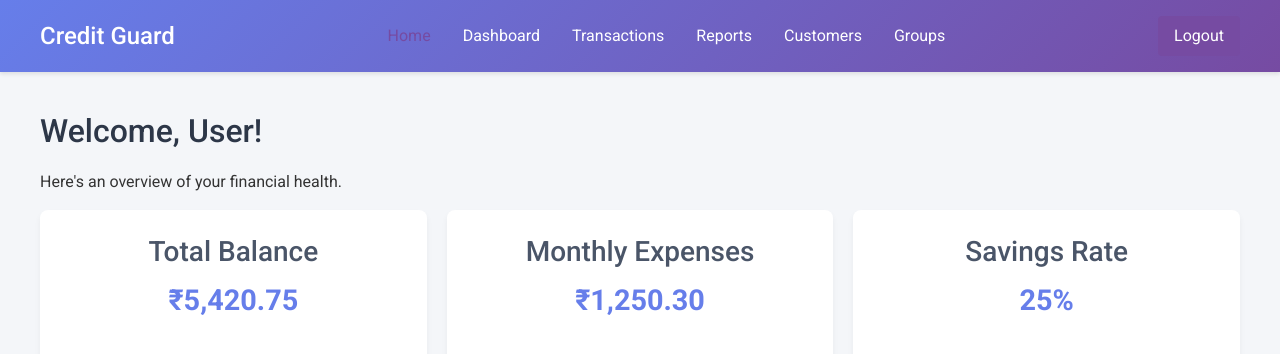
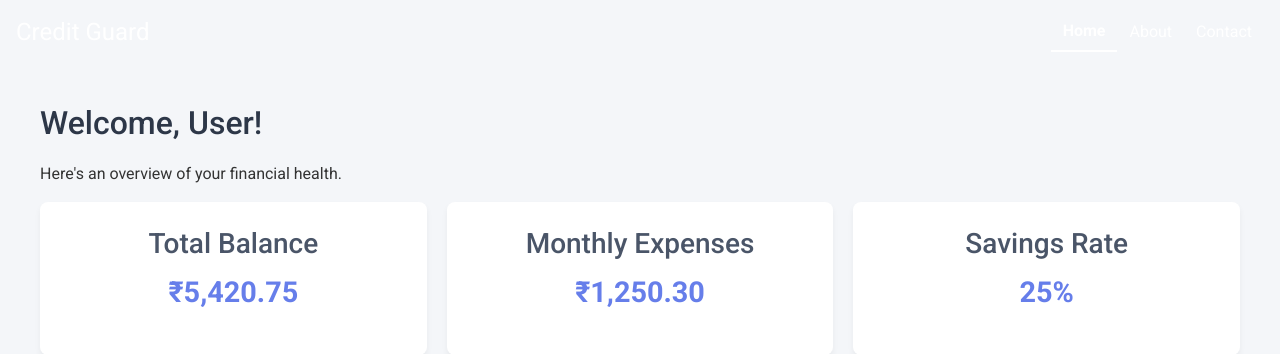
Before and after one commit to sureshkandi88/credit-guard-app, an Angular app: page /home in a window 1280 px wide. Shown: the top 354 px of the page. Built offline with nearby package versions, Linux system fonts and the light colour scheme; sample sign-in values are in the browser's storage.

Commit message:
API End point changes and Checkpoint - 9

```diff
--- a/src/app/shared/header/header.component.html
+++ b/src/app/shared/header/header.component.html
@@ -1,30 +1,26 @@
-<header class="app-header">
-  <div class="header-content">
-    <div class="logo">
-      <h1>Credit Guard</h1>
-    </div>
+<mat-toolbar color="primary">
+  <span class="title">Credit Guard</span>
+  <span class="spacer"></span>
+  <button mat-icon-button *ngIf="isHandset$ | async" (click)="sidenav.toggle()">
+    <mat-icon>menu</mat-icon>
+  </button>
+  <nav class="desktop-nav" *ngIf="!(isHandset$ | async)">
+    <a mat-button routerLink="/" routerLinkActive="active">Home</a>
+    <a mat-button routerLink="/about" routerLinkActive="active">About</a>
+    <a mat-button routerLink="/contact" routerLinkActive="active">Contact</a>
+  </nav>
+</mat-toolbar>
 
-    <div class="mobile-toggle" (click)="toggleMobileMenu()">
-      <span class="hamburger-icon" [class.active]="isMobileMenuOpen">
-        <span></span>
-        <span></span>
-        <span></span>
-      </span>
-    </div>
+<mat-sidenav-container>
+  <mat-sidenav #sidenav mode="over" [fixedInViewport]="true">
+    <mat-nav-list>
+      <a mat-list-item routerLink="/" (click)="sidenav.close()">Home</a>
+      <a mat-list-item routerLink="/about" (click)="sidenav.close()">About</a>
+      <a mat-list-item routerLink="/contact" (click)="sidenav.close()">Contact</a>
+    </mat-nav-list>
+  </mat-sidenav>
 
-    <nav class="main-nav" [class.mobile-open]="isMobileMenuOpen">
-      <ul>
-        <li><a routerLink="/home" [class.active]="isRouteActive('home')" (click)="closeMobileMenu()">Home</a></li>
-        <li><a routerLink="/dashboard" [class.active]="isRouteActive('dashboard')" (click)="closeMobileMenu()">Dashboard</a></li>
-        <li><a routerLink="/transactions" [class.active]="isRouteActive('transactions')" (click)="closeMobileMenu()">Transactions</a></li>
-        <li><a routerLink="/reports" [class.active]="isRouteActive('reports')" (click)="closeMobileMenu()">Reports</a></li>
-        <li><a routerLink="/customers" [class.active]="isRouteActive('customers')" (click)="closeMobileMenu()">Customers</a></li>
-        <li><a routerLink="/groups" [class.active]="isRouteActive('groups')" (click)="closeMobileMenu()">Groups</a></li>
-      </ul>
-    </nav>
-
-    <div class="user-actions" [class.mobile-open]="isMobileMenuOpen">
-      <button (click)="onLogout()" class="logout-btn">Logout</button>
-    </div>
-  </div>
-</header>
+  <mat-sidenav-content>
+    <router-outlet></router-outlet>
+  </mat-sidenav-content>
+</mat-sidenav-container>
--- a/src/app/shared/header/header.component.scss
+++ b/src/app/shared/header/header.component.scss
@@ -149,3 +149,50 @@
     }
   }
 }
+
+
+.title {
+  font-size: 1.5rem;
+  color: white;
+}
+
+.spacer {
+  flex: 1 1 auto;
+}
+
+.desktop-nav {
+  a {
+    color: white;
+    text-decoration: none;
+
+    &.active {
+      font-weight: bold;
+      border-bottom: 2px solid white;
+    }
+  }
+}
+
+mat-sidenav {
+  width: 250px;
+}
+
+mat-nav-list {
+  background-color: #fff;
+  padding: 16px;
+  border-radius: 8px;
+
+  a {
+    display: block;
+    padding: 12px 16px;
+    color: #333;
+
+    &:hover {
+      background-color: #f0f0f0;
+    }
+
+    &.active {
+      background-color: #e0e0e0;
+      font-weight: bold;
+    }
+  }
+}
--- a/src/app/shared/header/header.component.ts
+++ b/src/app/shared/header/header.component.ts
@@ -3,22 +3,38 @@ import { CommonModule } from '@angular/common';
 import { RouterModule, Router, NavigationEnd } from '@angular/router';
 import { AuthService } from '../../services/auth.service';
 import { filter } from 'rxjs/operators';
+import { BreakpointObserver, Breakpoints } from '@angular/cdk/layout';
+import { Observable } from 'rxjs';
+import { map, shareReplay } from 'rxjs/operators';
+
+import { MatToolbarModule } from '@angular/material/toolbar';
+import { MatSidenavModule } from '@angular/material/sidenav';
+import { MatIconModule } from '@angular/material/icon';
+import { MatListModule } from '@angular/material/list';
+import { MatButtonModule } from '@angular/material/button';
 
 @Component({
   selector: 'app-header',
   templateUrl: './header.component.html',
   styleUrls: ['./header.component.scss'],
   standalone: true,
-  imports: [CommonModule, RouterModule]
+  imports: [CommonModule, RouterModule, MatToolbarModule, MatSidenavModule, MatIconModule, MatListModule, MatButtonModule]
 })
 export class HeaderComponent implements OnInit {
   @Input() activeRoute: string = '';
   isMobileMenuOpen = false;
   currentRoute: string = '';
 
+  isHandset$: Observable<boolean> = this.breakpointObserver.observe(Breakpoints.Handset)
+    .pipe(
+      map(result => result.matches),
+      shareReplay()
+    );
+
   constructor(
     private authService: AuthService,
-    private router: Router
+    private router: Router,
+    private breakpointObserver: BreakpointObserver
   ) {}
 
   ngOnInit() {
--- a/src/environments/environment.development.ts
+++ b/src/environments/environment.development.ts
@@ -1,7 +1,7 @@
 export const environment = {
   production: false,
-  apiBaseUrl: 'https://localhost:7777/api',
-  authBaseUrl: 'https://localhost:7777/api/auth',
-  swaggerUrl: 'https://localhost:7777/swagger',
+  apiBaseUrl: 'https://creditguardapi-f0b3gvg5cne6fhe4.southindia-01.azurewebsites.net/api',
+  authBaseUrl: 'https://creditguardapi-f0b3gvg5cne6fhe4.southindia-01.azurewebsites.net/api/auth',
+  swaggerUrl: 'https://creditguardapi-f0b3gvg5cne6fhe4.southindia-01.azurewebsites.net/swagger',
   debug: true
 };
--- a/src/environments/environment.ts
+++ b/src/environments/environment.ts
@@ -1,7 +1,7 @@
 export const environment = {
   production: true,
-  apiBaseUrl: 'https://localhost:7777/api',
-  authBaseUrl: 'https://localhost:7777/api/auth',
-  swaggerUrl: 'https://localhost:7777/swagger',
+  apiBaseUrl: 'https://creditguardapi-f0b3gvg5cne6fhe4.southindia-01.azurewebsites.net/api',
+  authBaseUrl: 'https://creditguardapi-f0b3gvg5cne6fhe4.southindia-01.azurewebsites.net/api/auth',
+  swaggerUrl: 'https://creditguardapi-f0b3gvg5cne6fhe4.southindia-01.azurewebsites.net/swagger',
   debug: false
 };
```
